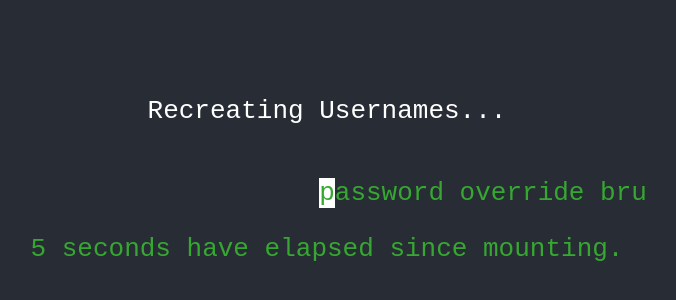
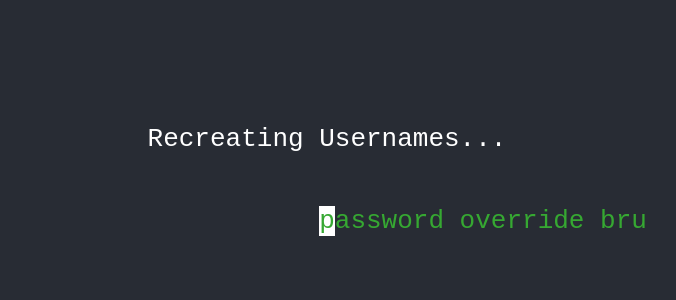
Before and after one commit to willadelinephillips/hacker-typer, a React (Create React App) app: page / in a window 1280 px wide. Shown: the part 220-520 px from the top of the page, without its empty margins (313-989 px from the left). Built offline with nearby package versions, Linux system fonts and the light colour scheme.

Commit message:
Successful random title

```diff
--- a/src/App.js
+++ b/src/App.js
@@ -1,12 +1,10 @@
 import './App.css';
-import React, { useState, useEffect } from 'react';
+import React, { useState } from 'react';
 import { generate } from './utils/words';
 import useKeyPress from './hooks/useKeyPress';
-import {randoms} from "./utils/randoms"
-import {IntervalExample} from "./components/test"
+import {IntervalExample} from "./components/phrases"
 
 const initialWords = generate();
-let randomPhrases = randoms()
 const intervalExample = <IntervalExample />;
 //console.log(initialWords);
 
@@ -50,7 +48,7 @@ function App() {
     <div className="App">
       <header className="App-header">
         <p>
-          {randomPhrases}
+        {intervalExample}
         </p>
       </header>
       <body className="App-body">
@@ -61,9 +59,6 @@ function App() {
           <span className="Character-current">{currentChar}</span>
           <span>{incomingChars.substr(0, 20)}</span>
         </p>
-        <p className="counter">
-        {intervalExample}
-        </p>
       </body>
     </div>
   );
--- /dev/null
+++ b/src/components/phrases.js
@@ -0,0 +1,40 @@
+import React, { useState, useEffect } from 'react';
+
+export const phrases = () => {
+
+  let hackertitles = [
+
+    "Bypassing Permissions...",
+    "Scanning Drives...",
+    "Forcing Firewall...",
+    "Accessing Files...",
+    "Keygen Loading...",
+    "Loading Codes...",
+    "Duping Logins...",
+    "Recreating Usernames..."
+
+]
+
+  return hackertitles[Math.floor(Math.random() * hackertitles.length)];
+}
+
+const IntervalExample = () => {
+  const [oldPhrase, setSeconds] = useState(phrases());
+
+  useEffect(() => {
+    const interval = setInterval(() => {
+      setSeconds(phrases());
+    }, 10000);
+    return () => clearInterval(interval);
+  }, []);
+
+  return (
+    <header className="App-header">
+    <p>
+      {oldPhrase}
+    </p>
+  </header>
+  );
+};
+
+export {IntervalExample};
--- a/src/components/test.js
+++ /dev/null
@@ -1,33 +0,0 @@
-import React, { useState, useEffect } from 'react';
-
-let hackerphrases = [
-
-  "cmd admin launch edit",
-  "scan internal drive bypass",
-  "password override brute force",
-  "keygen access !ignore permissions",
-  "file upload !bypass admin",
-  "channel dox file reload !important",
-  "object override !admin",
-  "export int let filesize = max"
-
-]
-
-const IntervalExample = () => {
-  const [seconds, setSeconds] = useState(0);
-
-  useEffect(() => {
-    const interval = setInterval(() => {
-      setSeconds(seconds => seconds + 1);
-    }, 1000);
-    return () => clearInterval(interval);
-  }, []);
-
-  return (
-    <p className="test">
-        {seconds} seconds have elapsed since mounting.
-    </p>
-  );
-};
-
-export {IntervalExample};
--- a/src/utils/randoms.js
+++ /dev/null
@@ -1,17 +0,0 @@
-export const randoms = () => {
-
-    let hackertitles = [
-
-        "Bypassing Permissions...",
-        "Scanning Drives...",
-        "Forcing Firewall...",
-        "Accessing Files...",
-        "Keygen Loading...",
-        "Loading Codes...",
-        "Duping Logins...",
-        "Recreating Usernames..."
-
-    ]
-
-    return hackertitles[Math.floor(Math.random() * hackertitles.length)];
-}
```
